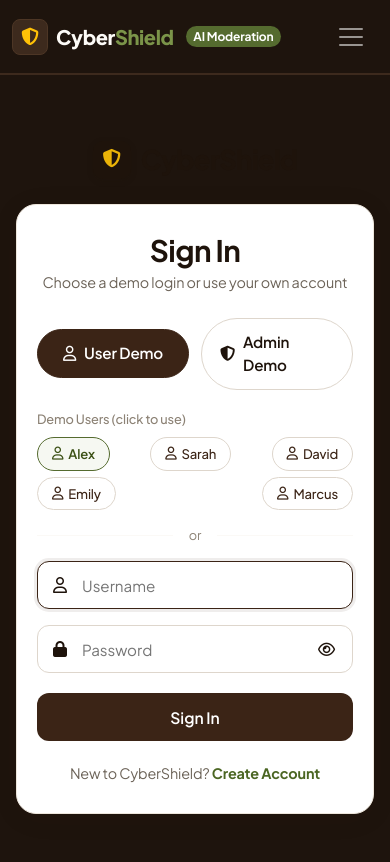
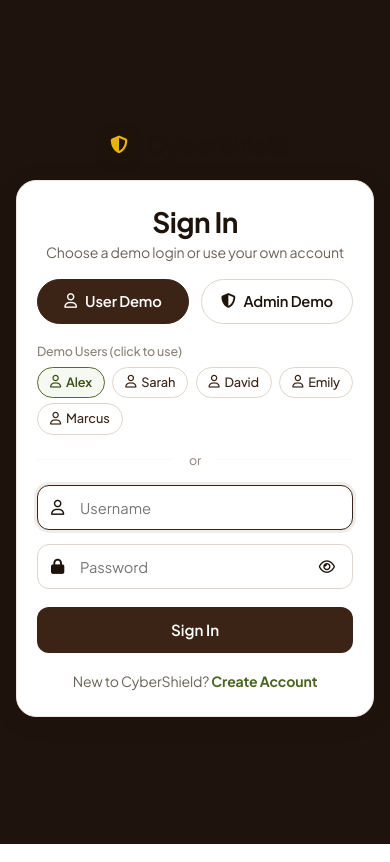
Before and after one commit to Kamakhya07/NLP_project, a Flask app: page /login in a window 390 px wide. Run offline with Flask 3, Linux system fonts and the light colour scheme; data that the repository does not hold is empty; parts of the project's set-up code (start-up, migrations or seed data) failed here and were passed over; some libraries are stand-ins or nearby versions.

Commit message:
fix: lock login page to viewport with strictly zero scrolling and hidden navbar

```diff
--- a/templates/base.html
+++ b/templates/base.html
@@ -23,6 +23,7 @@
 </head>
 <body class="d-flex flex-column min-vh-100 bg-dark-slate text-light">
 
+    {% if request.endpoint != 'login' %}
     <!-- Top Navigation Bar -->
     <nav class="navbar navbar-expand-lg navbar-dark cybershield-navbar sticky-top">
         <div class="container">
@@ -107,8 +108,10 @@
             </div>
         </div>
     </nav>
+    {% endif %}
 
     <!-- Flash Messages Container -->
+    {% if request.endpoint != 'login' %}
     <div class="container mt-3">
         {% with messages = get_flashed_messages(with_categories=true) %}
             {% if messages %}
@@ -132,9 +135,10 @@
             {% endif %}
         {% endwith %}
     </div>
+    {% endif %}
 
     <!-- Main Content Area -->
-    <main class="flex-grow-1 py-4">
+    <main class="flex-grow-1 {% if request.endpoint != 'login' %}py-4{% endif %}">
         {% block content %}{% endblock %}
     </main>
 
--- a/templates/login.html
+++ b/templates/login.html
@@ -4,41 +4,50 @@
 
 {% block extra_css %}
 <style>
-/* Page Layout */
-body {
+/* Lock body to full viewport with strictly no scrolling */
+html, body {
+    height: 100vh !important;
+    max-height: 100vh !important;
+    margin: 0 !important;
+    padding: 0 !important;
+    overflow: hidden !important;
     background-color: #f7f3ee !important;
 }
 
 .login-page-wrapper {
-    min-height: 85vh;
+    height: 100vh;
+    max-height: 100vh;
+    width: 100%;
     display: flex;
     flex-direction: column;
     align-items: center;
     justify-content: center;
-    padding: 24px 16px;
+    padding: 12px 16px;
+    box-sizing: border-box;
+    overflow: hidden;
 }
 
 /* Brand Header */
 .login-brand-header {
     display: flex;
     align-items: center;
-    gap: 10px;
-    margin-bottom: 24px;
+    gap: 9px;
+    margin-bottom: 16px;
 }
 .brand-shield-badge {
-    width: 38px;
-    height: 38px;
+    width: 36px;
+    height: 36px;
     background-color: #1e130b;
-    border-radius: 10px;
+    border-radius: 9px;
     display: flex;
     align-items: center;
     justify-content: center;
     color: #eab308;
-    font-size: 1.15rem;
+    font-size: 1.1rem;
     box-shadow: 0 2px 6px rgba(30, 19, 11, 0.2);
 }
 .brand-header-text {
-    font-size: 1.7rem;
+    font-size: 1.55rem;
     font-weight: 800;
     color: #1e130b;
     letter-spacing: -0.03em;
@@ -47,18 +56,38 @@ body {
 /* Login Card */
 .modern-login-card {
     background: #ffffff;
-    border-radius: 28px;
+    border-radius: 26px;
     box-shadow: 0 4px 30px rgba(59, 36, 22, 0.06);
     border: 1px solid #ede6dc;
-    max-width: 520px;
+    max-width: 480px;
     width: 100%;
-    padding: 40px 44px;
+    padding: 30px 36px;
+    box-sizing: border-box;
 }
 
 @media (max-width: 576px) {
     .modern-login-card {
-        padding: 28px 20px;
+        padding: 24px 20px;
         border-radius: 20px;
+    }
+}
+
+@media (max-height: 720px) {
+    .modern-login-card {
+        padding: 20px 28px;
+    }
+    .login-brand-header {
+        margin-bottom: 10px;
+    }
+    .role-pills-row {
+        margin-bottom: 14px !important;
+    }
+    .role-pill-btn {
+        padding: 9px 14px !important;
+    }
+    .btn-main-signin {
+        height: 44px !important;
+        margin-bottom: 14px !important;
     }
 }
 
@@ -67,7 +96,7 @@ body {
     display: flex;
     align-items: center;
     gap: 12px;
-    margin-bottom: 20px;
+    margin-bottom: 18px;
 }
 
 .role-pill-btn {
@@ -76,10 +105,10 @@ body {
     align-items: center;
     justify-content: center;
     gap: 8px;
-    padding: 12px 18px;
+    padding: 10px 16px;
     border-radius: 9999px;
     font-weight: 600;
-    font-size: 0.95rem;
+    font-size: 0.92rem;
     text-decoration: none;
     transition: all 0.2s ease;
     cursor: pointer;
@@ -107,17 +136,17 @@ body {
 
 /* Demo Users Row */
 .demo-users-label {
-    font-size: 0.8rem;
+    font-size: 0.78rem;
     font-weight: 500;
     color: #8c8275;
-    margin-bottom: 8px;
+    margin-bottom: 7px;
 }
 
 .demo-users-pills {
     display: flex;
     align-items: center;
     justify-content: space-between;
-    gap: 6px;
+    gap: 5px;
     flex-wrap: wrap;
 }
 
@@ -125,12 +154,12 @@ body {
     display: inline-flex;
     align-items: center;
     gap: 5px;
-    padding: 6px 14px;
+    padding: 5px 12px;
     border-radius: 9999px;
     border: 1.5px solid #ded6cc;
     background-color: #ffffff;
     color: #3b2416;
-    font-size: 0.82rem;
+    font-size: 0.8rem;
     font-weight: 500;
     text-decoration: none;
     transition: all 0.15s ease;
@@ -152,27 +181,27 @@ body {
 /* Form Inputs */
 .input-icon-box {
     position: relative;
-    margin-bottom: 16px;
+    margin-bottom: 14px;
 }
 
 .input-icon-box .input-icon-left {
     position: absolute;
     top: 50%;
-    left: 16px;
+    left: 14px;
     transform: translateY(-50%);
     color: #1e130b;
-    font-size: 1rem;
+    font-size: 0.95rem;
     pointer-events: none;
 }
 
 .input-icon-box .clean-input {
     width: 100%;
-    height: 48px;
+    height: 45px;
     border-radius: 12px;
     border: 1.5px solid #ded6cc;
-    padding-left: 44px;
-    padding-right: 44px;
-    font-size: 0.95rem;
+    padding-left: 42px;
+    padding-right: 42px;
+    font-size: 0.92rem;
     color: #1e130b;
     background-color: #ffffff;
     transition: border-color 0.15s ease, box-shadow 0.15s ease;
@@ -194,22 +223,22 @@ body {
     color: #1e130b;
     padding: 4px;
     cursor: pointer;
-    font-size: 0.95rem;
+    font-size: 0.9rem;
 }
 
 /* Main Sign In Button */
 .btn-main-signin {
     width: 100%;
-    height: 48px;
+    height: 46px;
     background-color: #3b2416;
     color: #ffffff;
     border-radius: 12px;
     font-weight: 600;
-    font-size: 0.98rem;
+    font-size: 0.95rem;
     border: none;
     transition: background-color 0.15s ease, transform 0.1s ease;
-    margin-top: 4px;
-    margin-bottom: 22px;
+    margin-top: 2px;
+    margin-bottom: 18px;
 }
 
 .btn-main-signin:hover {
@@ -224,7 +253,7 @@ body {
 /* Footer Link */
 .login-bottom-link {
     text-align: center;
-    font-size: 0.9rem;
+    font-size: 0.88rem;
     color: #6c6358;
 }
 
@@ -252,11 +281,23 @@ body {
 
     <!-- Main Sign In Card -->
     <div class="modern-login-card">
-        <h2 class="fw-bold text-center mb-1" style="color: #1e130b; font-size: 1.85rem; letter-spacing: -0.02em;">Sign In</h2>
-        <p class="text-center mb-4" style="color: #6c6358; font-size: 0.9rem;">Choose a demo login or use your own account</p>
+        <h2 class="fw-bold text-center mb-1" style="color: #1e130b; font-size: 1.75rem; letter-spacing: -0.02em;">Sign In</h2>
+        <p class="text-center mb-3" style="color: #6c6358; font-size: 0.88rem;">Choose a demo login or use your own account</p>
 
         <!-- Hidden labels for test assertions compatibility -->
         <span class="visually-hidden">Account Sign In - One-Click Demo Access</span>
+
+        <!-- Flash messages inside card -->
+        {% with messages = get_flashed_messages(with_categories=true) %}
+            {% if messages %}
+                {% for category, message in messages %}
+                    <div class="alert alert-{{ category }} py-1 px-3 mb-2 small d-flex align-items-center gap-2 rounded-3" role="alert">
+                        <i class="fa-solid fa-circle-exclamation flex-shrink-0"></i>
+                        <div class="flex-grow-1 fs-xs">{{ message }}</div>
+                    </div>
+                {% endfor %}
+            {% endif %}
+        {% endwith %}
 
         <!-- Role Pills: User Demo (Selected) vs Admin Demo -->
         <div class="role-pills-row">
@@ -293,9 +334,9 @@ body {
         </div>
 
         <!-- Divider with "or" -->
-        <div class="d-flex align-items-center my-3">
+        <div class="d-flex align-items-center my-2 mb-3">
             <hr class="flex-grow-1 m-0" style="border-color: #ede6dc;">
-            <span class="px-3 small" style="color: #8c8275; font-size: 0.8rem;">or</span>
+            <span class="px-3 small" style="color: #8c8275; font-size: 0.78rem;">or</span>
             <hr class="flex-grow-1 m-0" style="border-color: #ede6dc;">
         </div>
 
```
